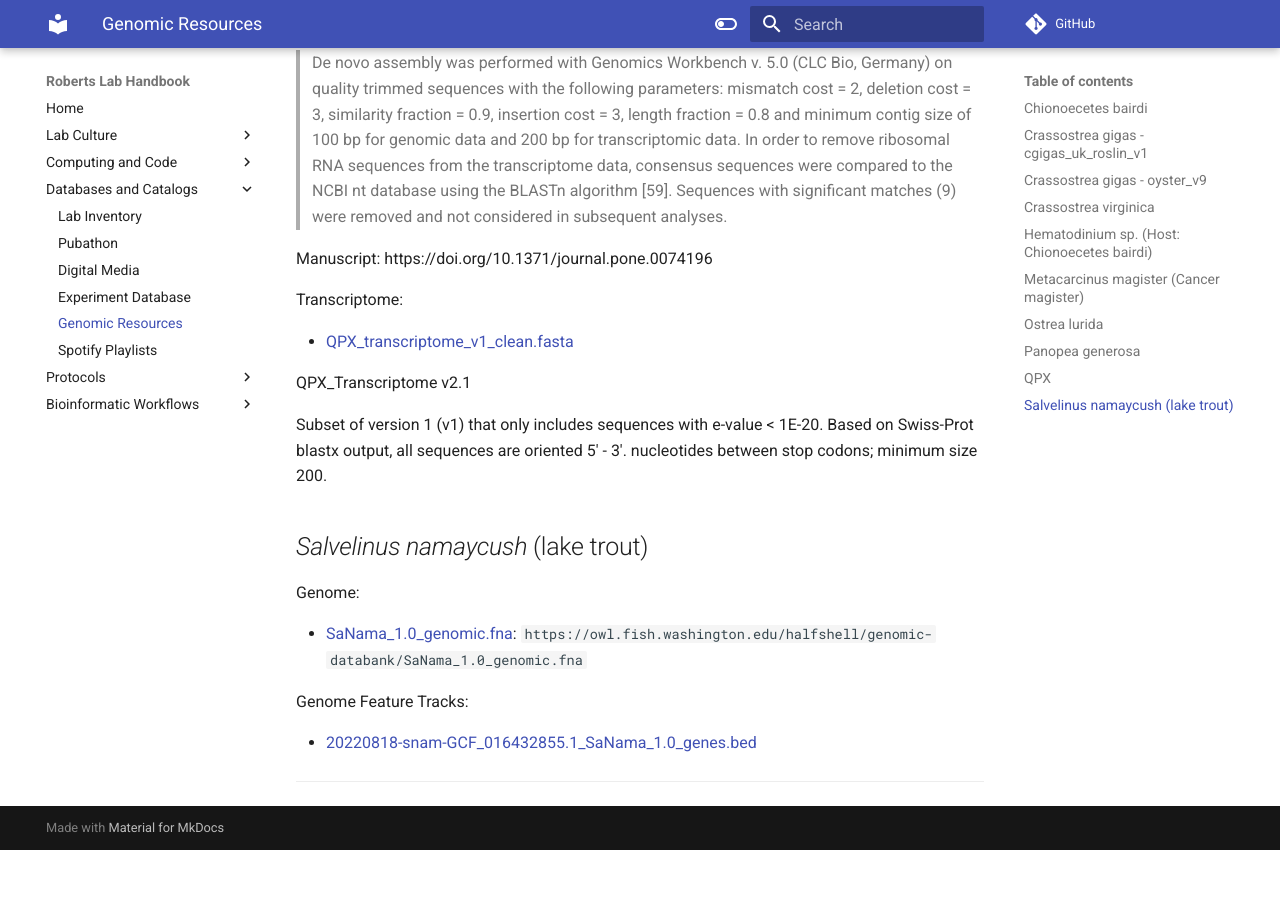
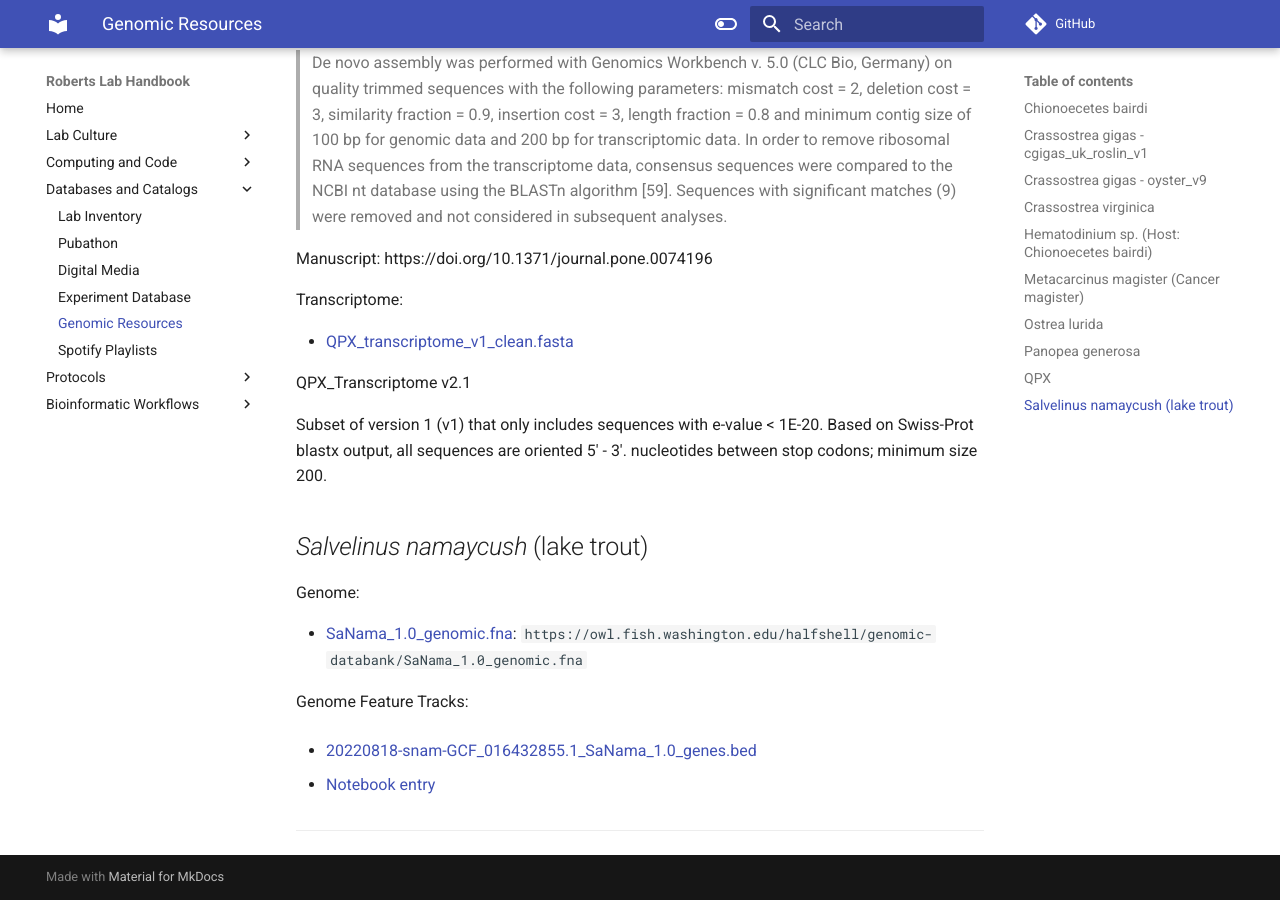
Before and after one commit to RobertsLab/resources, an MkDocs documentation site: the page built from docs/Genomic-Resources.md, in a window 1280 px wide and 900 px high, scrolled down 16656 px. Built offline with MkDocs 1.6.1 and Material for MkDocs 9.7.7, drawn with Linux system fonts in a browser that asks for light colours; comment, search, counter and statistics services are not loaded; before the commit the page ends 17506 px from its top, so only the background shows below that.

Commit message:
add notebook url for s.namaycush bed file

```diff
--- a/docs/Genomic-Resources.md
+++ b/docs/Genomic-Resources.md
@@ -779,4 +779,6 @@ Genome Feature Tracks:
 
 - [20220818-snam-GCF_016432855.1_SaNama_1.0_genes.bed](https://gannet.fish.washington.edu/Atumefaciens/20220818-snam-gff_to_bed-genes/20220818-snam-GCF_016432855.1_SaNama_1.0_genes.bed)
 
+  - [Notebook entry](https://robertslab.github.io/sams-notebook/2022/08/18/Data-Wrangling-Convert-S.namaycush-NCBI-GFF-to-genes-only-BED-file-for-Use-in-Ballgown-Analysis.html)
+
 ---
```
